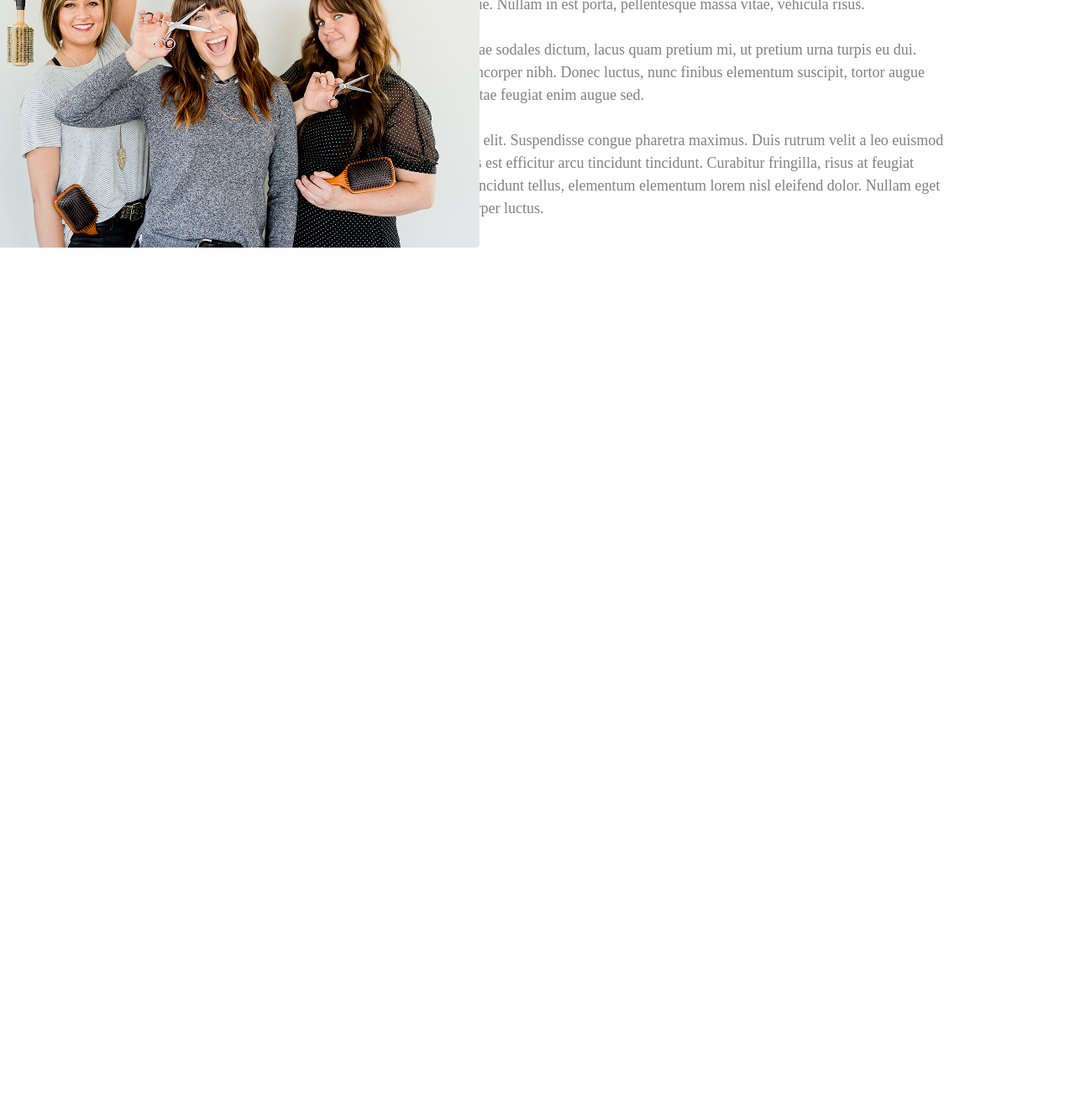
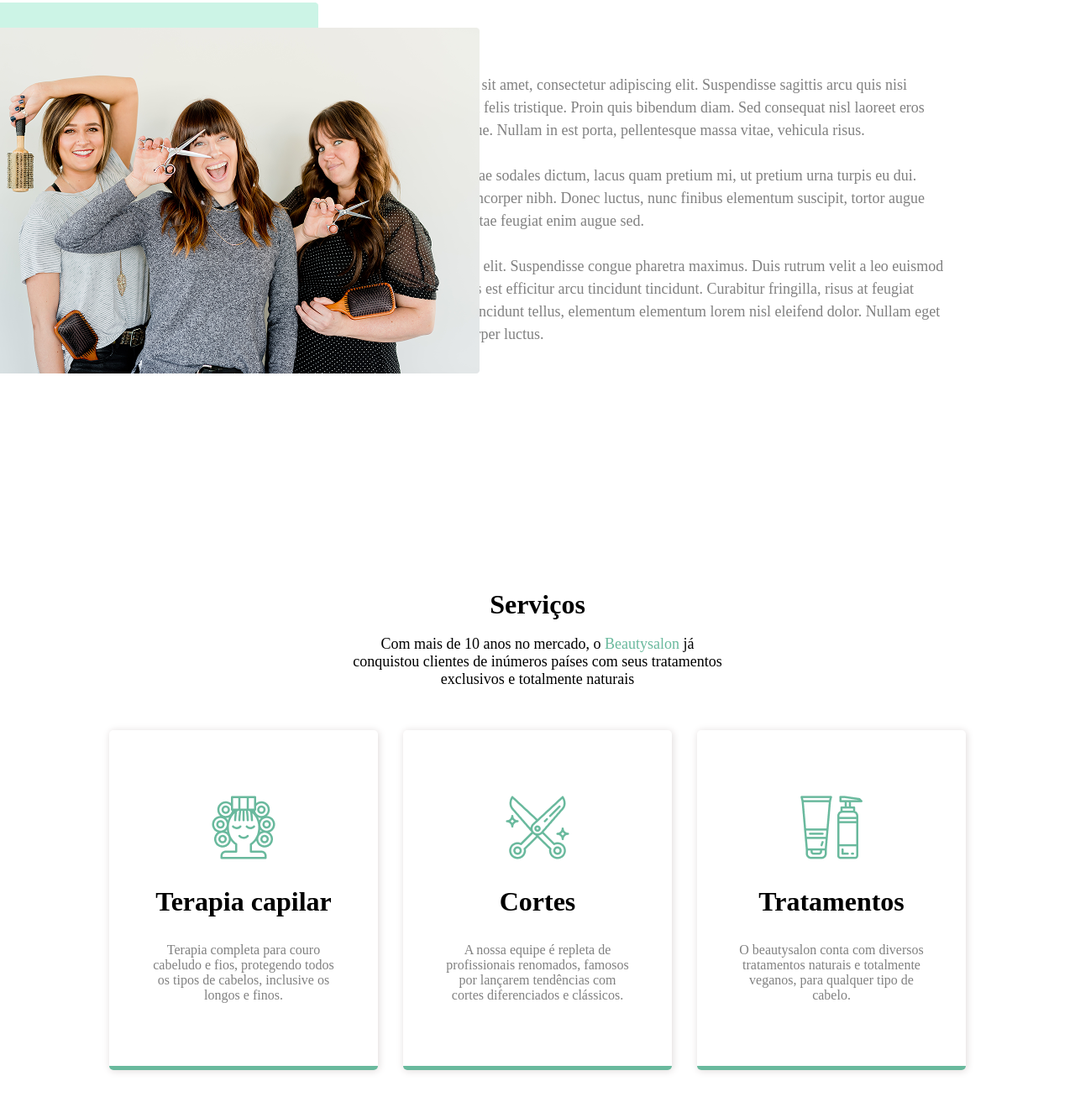
Before and after one commit to rrasulzoda06-web/salon, a plain HTML site: page index.html in a window 1280 px wide. Shown: the part 936-2255 px from the top of the page at 84% size. Before the commit the page ends 1398 px from the top, so only its background shows below. Drawn offline with Linux system fonts and the light colour scheme.

Commit message:
sector 4

```diff
--- a/index.html
+++ b/index.html
@@ -45,5 +45,28 @@ In placerat, felis vitae sodales dictum, lacus quam pretium mi, ut pretium urna
 Quisque id aliquam elit. Suspendisse congue pharetra maximus. Duis rutrum velit a leo euismod dictum. Sed sodales est efficitur arcu tincidunt tincidunt. Curabitur fringilla, risus at feugiat feugiat, nisl nulla tincidunt tellus, elementum elementum lorem nisl eleifend dolor. Nullam eget dui at sem ullamcorper luctus.</p>
         </div>
     </div>
+    <div class="chor">
+        <div class="d">
+            <h1>Serviços</h1><br>
+            <p>Com mais de 10 anos no mercado, o <span class="c1">Beautysalon</span> já conquistou clientes de inúmeros países com seus tratamentos exclusivos e totalmente naturais</p>
+        </div>
+        <div class="dd1">
+            <div class="dd">
+                <img src="suratho/Icon.png" alt="">
+                <h1>Terapia capilar</h1>
+                <p>Terapia completa para couro cabeludo e fios, protegendo todos os tipos de cabelos, inclusive os longos e finos.</p>
+            </div>
+             <div class="dd">
+                <img src="suratho/Icon (1).png" alt="">
+                <h1>Cortes</h1>
+                <p>A nossa equipe é repleta de profissionais renomados, famosos por lançarem tendências com cortes diferenciados e clássicos.</p>
+            </div>
+             <div class="dd">
+                <img src="suratho/Icon (2).png" alt="">
+                <h1>Tratamentos</h1>
+                <p>O beautysalon conta com diversos tratamentos naturais e totalmente veganos, para qualquer tipo de cabelo.</p>
+            </div>
+        </div>
+    </div>
 </body>
 </html>
--- a/salon.css
+++ b/salon.css
@@ -27,7 +27,7 @@ h1{
     justify-content: space-between;
     max-width: 1400px;
     margin: auto;
-    margin-top: 100px;
+    margin-top: 200px;
     margin-bottom: 200px;
     position: relative;
     padding-left: 130px;
@@ -71,7 +71,7 @@ h1{
     margin: auto;
     padding-right: 150px;
     position: relative;
-    margin-top: 150px;
+    margin-top: 250px;
     margin-bottom: 200px;
 }
 .bb{
@@ -93,3 +93,47 @@ h1{
     z-index: 1;
     top: -30px;
 }
+.chor{
+    max-width: 1400px;
+    padding: 40px 130px;
+    margin-bottom: 200px;
+    margin-top: 250px;
+}
+.c1{
+    color: #69B99D;
+}
+.dd1{
+    display: flex;
+    gap: 30px;
+    justify-content: space-between;
+}
+.d{
+    display: flex;
+    flex-direction: column;
+    justify-content: center;
+    align-items: center;
+    text-align: center;
+}
+.dd{
+    display: flex;
+    flex-direction: column;
+    justify-content: center;
+    align-items: center;
+    margin-top: 50px;
+    box-shadow: 1px 1px 10px rgb(222, 217, 217);
+    height: 400px;
+    width: 500px;
+    gap: 30px;
+    border-bottom: 5px solid #69B99D;
+    border-radius: 5px;
+}
+.dd p{
+    text-align: center;
+    padding: 0px 50px;
+    font-style: 18px;
+    color: gray;
+}
+.d p{
+    width: 450px;
+    font-size: 18px;
+}
```
Also changed, not shown: suratho/Icon (1).png (added), suratho/Icon (2).png (added), suratho/Icon.png (added).
